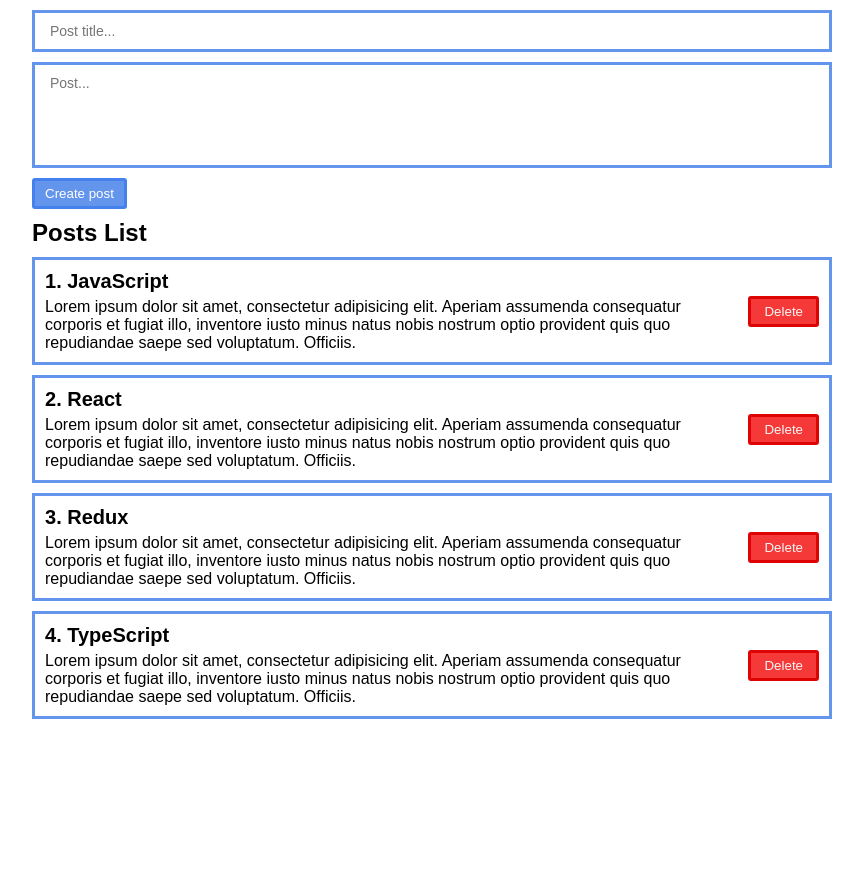
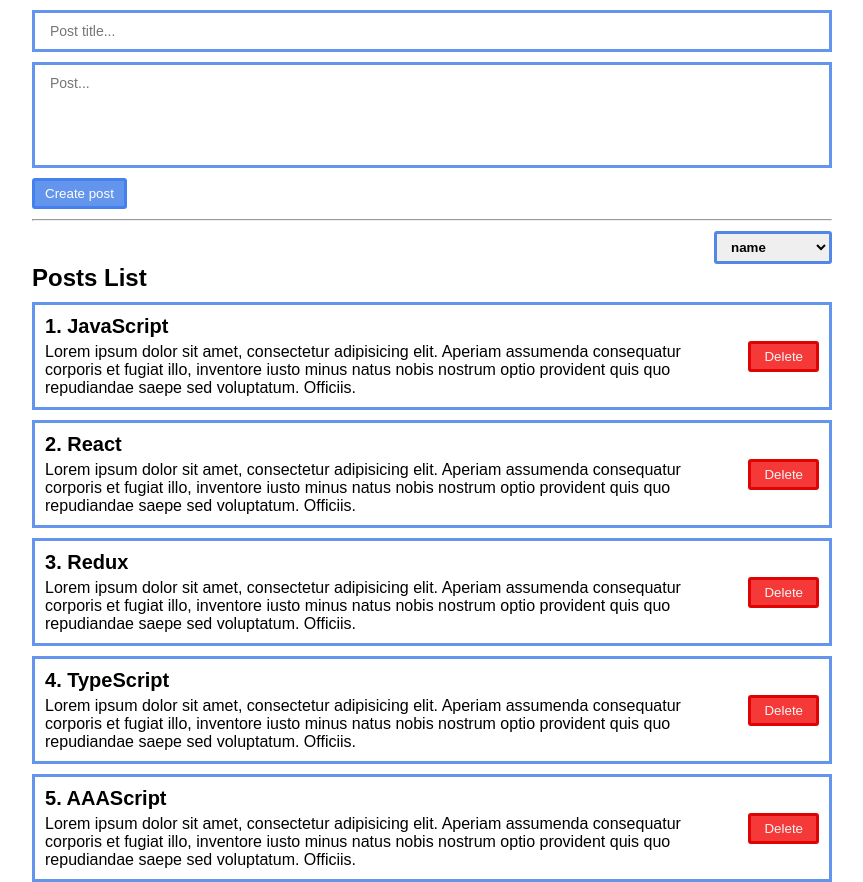
Before and after one commit to antonkhomenko/ReactPostList, a React (Vite) app: page / in a window 1280 px wide. Shown: the whole page, without its empty margins (208-1071 px from the left). Before the commit the page ends 800 px from the top, so only its background shows below. Built offline with nearby package versions, Linux system fonts and the light colour scheme; the HTML template or start-up script is replaced by a standard one.

Commit message:
post sort

```diff
--- a/src/App.jsx
+++ b/src/App.jsx
@@ -1,13 +1,10 @@
 import {useRef, useState} from "react";
 import React from 'react';
 import './style/App.css';
-import PostItem from "./components/PostItem.jsx";
 import PostLIst from "./components/PostLIst.jsx";
-import MyButton from "./components/UI/button/MyButton.jsx";
-import MyInput from "./components/UI/input/MyInput.jsx";
-import MyTextArea from "./components/UI/textarea/MyTextArea.jsx";
 import PostForm from "./components/PostForm.jsx";
 import WarningPost from "./components/UI/Warning/WarningPost.jsx";
+import MySelect from "./components/UI/select/MySelect.jsx";
 
 
 export default function App() {
@@ -17,8 +14,9 @@
         {id: 2, title: 'React', body: 'Lorem ipsum dolor sit amet, consectetur adipisicing elit. Aperiam assumenda consequatur corporis et fugiat illo, inventore iusto minus natus nobis nostrum optio provident quis quo repudiandae saepe sed voluptatum. Officiis.'},
         {id: 3, title: 'Redux', body: 'Lorem ipsum dolor sit amet, consectetur adipisicing elit. Aperiam assumenda consequatur corporis et fugiat illo, inventore iusto minus natus nobis nostrum optio provident quis quo repudiandae saepe sed voluptatum. Officiis.'},
         {id: 4, title: 'TypeScript', body: 'Lorem ipsum dolor sit amet, consectetur adipisicing elit. Aperiam assumenda consequatur corporis et fugiat illo, inventore iusto minus natus nobis nostrum optio provident quis quo repudiandae saepe sed voluptatum. Officiis.'},
+        {id: 5, title: 'AAAScript', body: 'Lorem ipsum dolor sit amet, consectetur adipisicing elit. Aperiam assumenda consequatur corporis et fugiat illo, inventore iusto minus natus nobis nostrum optio provident quis quo repudiandae saepe sed voluptatum. Officiis.'},
     ]);
-
+    const [selectedSort, setSelectedSort] = useState('testingState');
 
     function addPostToState(newPost) {
         setPosts([...posts, newPost]);
@@ -28,11 +26,32 @@
         setPosts(posts.filter(p => p.id !== post.id));
     }
 
+    function sortPosts(sortType) {
+        setSelectedSort(sortType);
+        let sortedPosts = [...posts].sort((a, b) => {
+            return  a[sortType].localeCompare(b[sortType]);
+        });
+        setPosts(sortedPosts);
+    }
+
     return (
         <div className='App'>
             <React.StrictMode>
                 <PostForm create={addPostToState}/>
-                {posts.length !== 0
+                <hr style={{margin: '10px 0'}}/>
+                <div className='PostSort-block'>
+                   <MySelect
+                        options={[
+                            {value: 'title', name: 'name'},
+                            {value: 'body', name: 'description'},
+                        ]}
+                        value={selectedSort}
+                        onChange={sortPosts}
+                        defaultValue='Sort by'
+                   />
+                </div>
+
+                {posts.length
                     ? <PostLIst posts={posts} remove={deletePost} title='Posts List'/>
                     : <WarningPost/>
                 }
--- a/src/components/PostLIst.jsx
+++ b/src/components/PostLIst.jsx
@@ -3,7 +3,7 @@
 const PostLIst = ({posts, title, remove}) => {
     return (
         <div className='PostList'>
-            <h2 style={{marginTop: '10px'}}>{title}</h2>
+            <h2>{title}</h2>
             {posts.map((item, index) => <PostItem  remove={remove} number={index + 1} post={item} key={item.id}/>)}
         </div>
     );
--- /dev/null
+++ b/src/components/UI/select/MySelect.jsx
@@ -0,0 +1,24 @@
+import React from "react";
+import classes from './MySelect.module.css';
+
+
+const MySelect = ({options, value, onChange, defaultValue}) => {
+    return (
+        <select
+            className={classes.mySelect}
+            value={value}
+            onChange={(e) => {
+                onChange(e.target.value);
+            }}
+        >
+            <option disabled={true}>{defaultValue}</option>
+            {options.map(o =>
+                <option value={o.value} key={o.value}>
+                    {o.name}
+                </option>
+            )}
+        </select>
+    );
+};
+
+export default MySelect;
--- /dev/null
+++ b/src/components/UI/select/MySelect.module.css
@@ -0,0 +1,10 @@
+.mySelect {
+    padding: 5px 10px;
+    border: 3px solid #5287e7;
+    border-radius: 3px;
+    font-weight: bold;
+}
+
+.mySelect:focus {
+    outline: none;
+}
--- a/src/style/App.css
+++ b/src/style/App.css
@@ -43,3 +43,8 @@
     margin-top: 10px;
     gap: 10px;
 }
+
+.PostSort-block {
+    display: flex;
+    justify-content: flex-end;
+}
```
